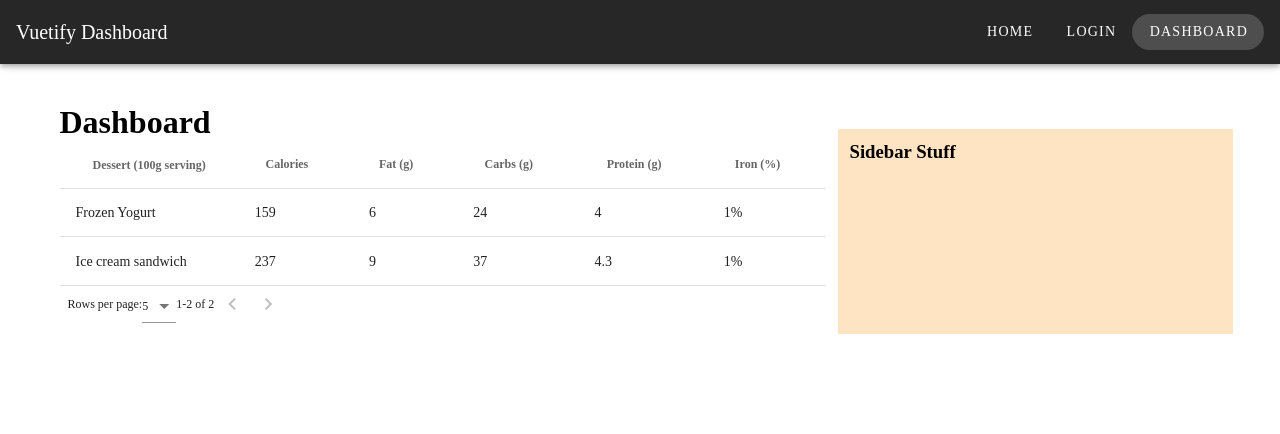
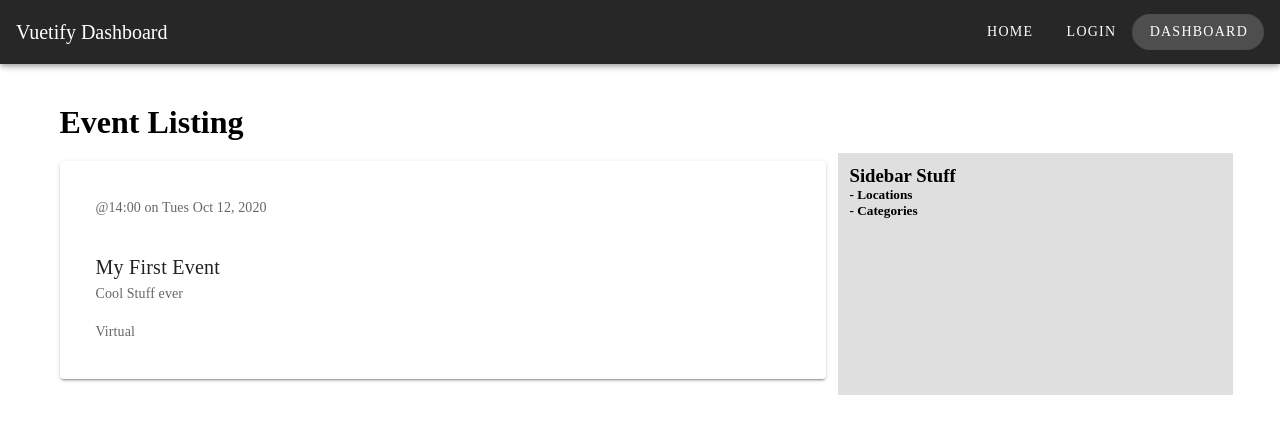
Before and after one commit to st0nyx/rails-vuetify-crud-vue, a Vue app: page /dashboard in a window 1280 px wide. Shown: the top 434 px of the page. Built offline with nearby package versions, Linux system fonts and the light colour scheme.

Commit message:
added EventCard to Dashboard

```diff
--- /dev/null
+++ b/src/components/EventCard.vue
@@ -0,0 +1,50 @@
+<template>
+  <v-card class="event-card">
+    <v-card-text class="eyebrow"
+      >@{{ event.time }} on {{ event.date }}</v-card-text
+    >
+    <v-card-title>{{ event.title }}</v-card-title>
+    <v-card-subtitle>{{ event.subtitle }}</v-card-subtitle>
+    <v-card-text>{{ event.location }}</v-card-text>
+  </v-card>
+</template>
+
+<script>
+export default {
+  data() {
+    return {
+      event: {
+        id: 1,
+        title: "My First Event",
+        subtitle: "Cool Stuff ever",
+        location: "Virtual",
+        date: "Tues Oct 12, 2020",
+        time: "14:00"
+      }
+    };
+  }
+};
+</script>
+
+<style scoped>
+.event-card {
+  width: 100%;
+  padding: 20px;
+  margin-bottom: 24px;
+  margin-top: 20px;
+  transition: all 0.2s linear;
+  cursor: pointer;
+}
+.event-card:hover {
+  transform: scale(1.01);
+  box-shadow: 0 3px 12px 0 rgba(0, 0, 0, 0.2), 0 1px 15px 0 rgba(0, 0, 0, 0.19);
+}
+.event-card > .title {
+  margin: 0;
+}
+.event-link {
+  color: black;
+  text-decoration: none;
+  font-weight: 100;
+}
+</style>
--- a/src/views/Dashboard.vue
+++ b/src/views/Dashboard.vue
@@ -1,24 +1,28 @@
 <template>
   <v-container>
-    <h1>Dashboard</h1>
+    <h1>Event Listing</h1>
+
     <v-row>
       <v-col cols="8">
-        <v-data-table
-          :headers="headers"
-          :items="desserts"
-          :items-per-page="5"
-          class="elevation-1"
-        ></v-data-table>
+        <div>
+          <EventCard />
+        </div>
       </v-col>
       <v-col cols="4" class="sidebar">
         <h3>Sidebar Stuff</h3>
+        <h5>- Locations</h5>
+        <h5>- Categories</h5>
       </v-col>
     </v-row>
   </v-container>
 </template>
 <script>
+import EventCard from "@/components/EventCard.vue";
 export default {
   name: "DashboardPage",
+  components: {
+    EventCard
+  },
   data() {
     return {
       headers: [
@@ -61,6 +65,9 @@ export default {
 </script>
 <style>
 .sidebar {
-  background: bisque;
+  padding: 20px;
+  margin-top: 24px;
+  margin-bottom: 20px;
+  background: #dfdfdf;
 }
 </style>
```
